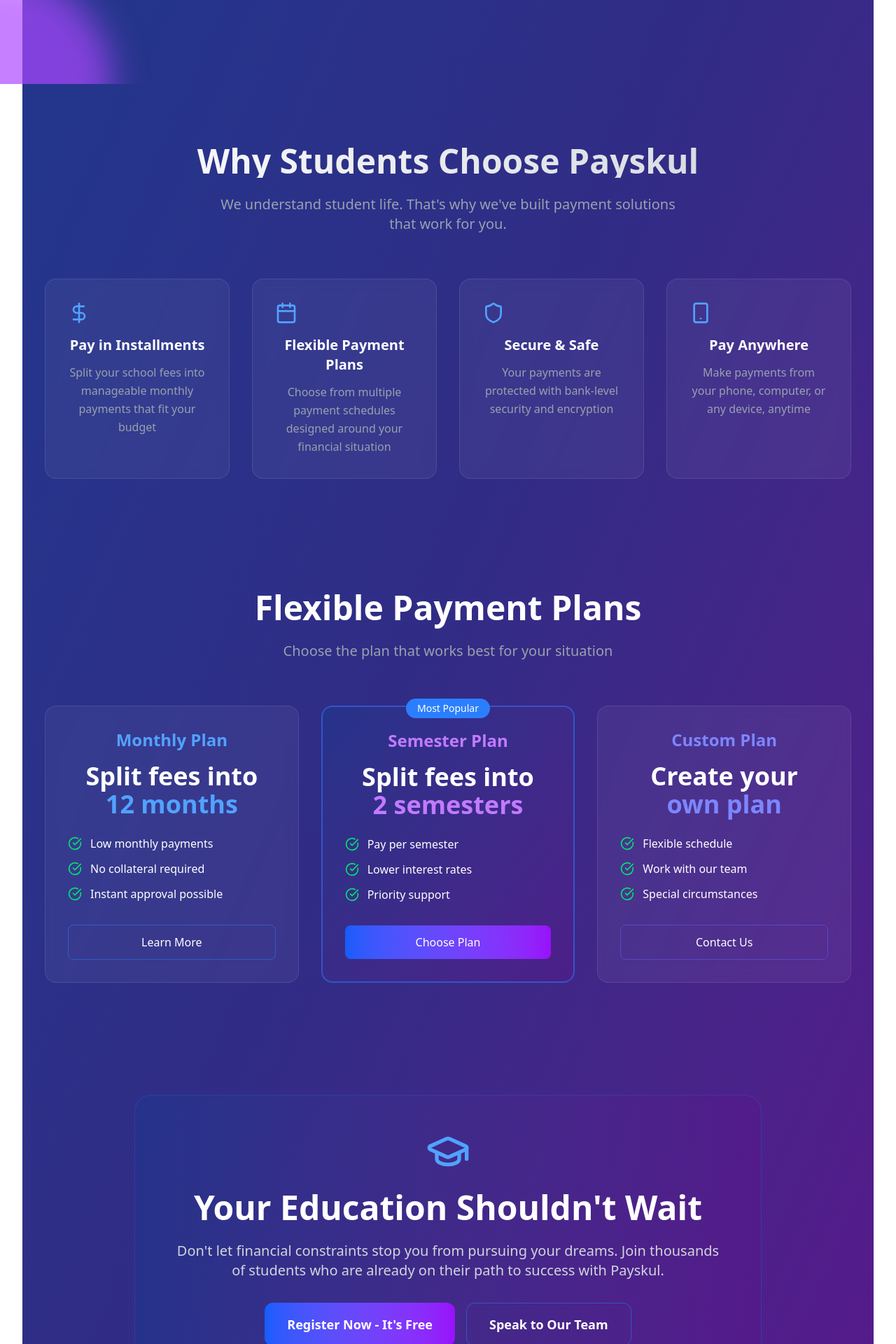
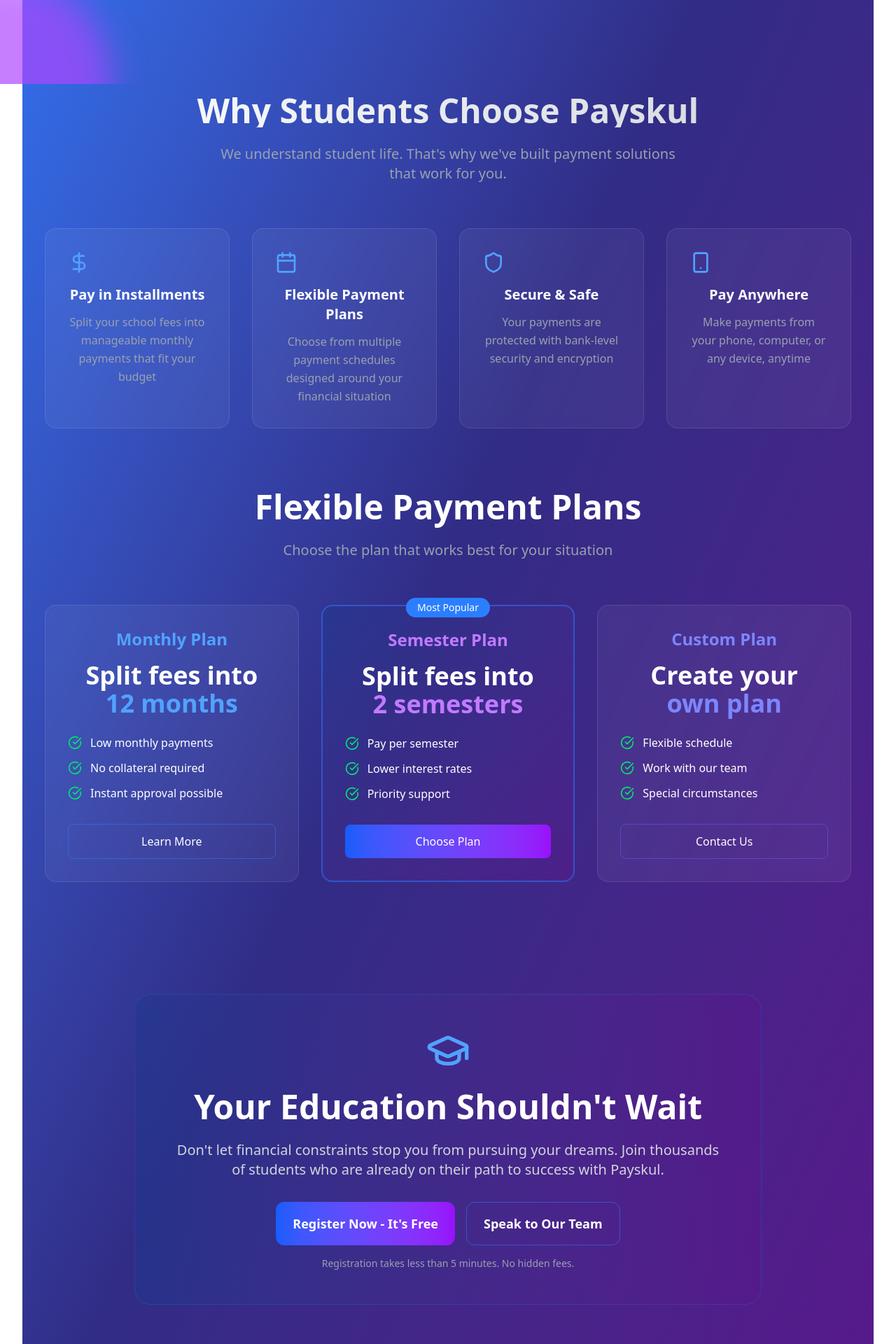
Before and after one commit to payskul1/mono-pay, a React (Vite) app: page / in a window 1280 px wide. Shown: the part 680-2600 px from the top of the page at 70% size. Built offline with nearby package versions, Linux system fonts and the light colour scheme.

Commit message:
Mono Connection

```diff
--- a/src/component/Header.jsx
+++ b/src/component/Header.jsx
@@ -44,8 +44,9 @@
             </div> */}
 
                         <div className="hidden md:flex space-x-4">
-                            <button className="px-4 py-2 text-blue-400 hover:text-white transition-colors">
-                                Sign In
+                            <button className="px-4 py-2 text-blue-400 hover:text-blue-700 transition-colors">
+                              <a href='https://www.payskul.com' target="_blank" rel="noopener noreferrer">Sign In</a>
+
                             </button>
                             <button className="px-6 py-2 bg-gradient-to-r from-blue-600 to-purple-600 rounded-lg hover:from-blue-700 hover:to-purple-700 transition-all transform hover:scale-105">
                                 <Link to='/school'>
--- a/src/pages/forStudent.jsx
+++ b/src/pages/forStudent.jsx
@@ -36,7 +36,7 @@
 
 
   return (
-    <div className="min-h-screen bg-gradient-to-br from-blue-900 via-indigo-900 to-purple-900 text-white overflow-hidden">
+    <div className="min-h-screen bg-gradient-to-br from-blue-500 via-indigo-900 to-purple-900 text-white overflow-hidden">
       {/* Animated Background */}
 
 
@@ -49,7 +49,7 @@
               <span className="text-sm">Trusted by thousands of Nigerian Students</span>
             </div>
 
-            <h1 className="text-5xl md:text-7xl font-bold mb-6 bg-gradient-to-r from-white via-blue-200 to-purple-200 bg-clip-text text-transparent">
+            <h1 className="text-5xl md:text-7xl font-bold mb-6 bg-gradient-to-r from-white via-blue-300 to-purple-300 bg-clip-text text-transparent">
               Don't Let Fees
               <br />
               <span className="text-blue-400">Stop Your Dreams</span>
@@ -143,7 +143,7 @@
       </section> */}
 
       {/* Benefits Section */}
-      <section id="benefits" className="py-20 px-4 sm:px-6 lg:px-8 relative">
+      <section id="benefits" className="py-2 px-4 sm:px-6 lg:px-8 relative">
         <div className="max-w-7xl mx-auto">
           <div className="text-center mb-16">
             <h2 className="text-4xl md:text-5xl font-bold mb-6 bg-gradient-to-r from-white to-gray-300 bg-clip-text text-transparent">
@@ -280,11 +280,11 @@
               Join thousands of students who are already on their path to success with Payskul.
             </p>
             <div className="flex flex-col sm:flex-row gap-4 justify-center">
-              <button className="px-8 py-4 bg-gradient-to-r from-blue-600 to-purple-600 rounded-xl text-lg font-semibold hover:from-blue-700 hover:to-purple-700 transition-all transform hover:scale-105">
-                Register Now - It's Free
+              <button className="px-6 py-4 bg-gradient-to-r from-blue-600 to-purple-600 rounded-xl text-lg font-semibold hover:from-blue-700 hover:to-purple-700 transition-all transform hover:scale-105 cursor-default">
+                <a href='https://play.google.com/store/apps/details?id=ng.payskul.portal&hl=en-US'>Register Now - It's Free</a>
               </button>
-              <button className="px-8 py-4 border border-blue-500/50 rounded-xl text-lg font-semibold hover:bg-blue-500/10 transition-all">
-                Speak to Our Team
+              <button className="px-6 py-4 border border-blue-500/50 rounded-xl text-lg font-semibold hover:bg-blue-500/10 transition-all cursor-default">
+                <a href='https://payskul.ng/contact' target='blank'>Speak to Our Team</a>
               </button>
             </div>
             <p className="text-sm text-gray-400 mt-4">
```
